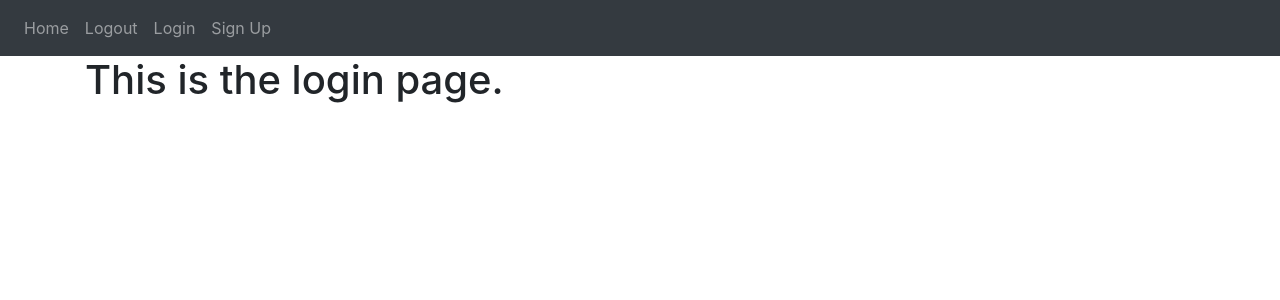
After one commit to Clemo97/flask-notes-app, a Flask app: template website/templates/login.html in a window 1280 px wide. The commit adds this page. Shown: the top 300 px of the page. Run offline with Flask 2, Linux system fonts and the light colour scheme; the template is opened without the code that fills it, so the values that code supplies are empty; some libraries are stand-ins or nearby versions.

Commit message:
login and sign up templates

```diff
--- a/website/templates/base.html
+++ b/website/templates/base.html
@@ -30,7 +30,10 @@
             </div>
         </div>
     </nav>
-
+    <div class="container">
+    {% block content %}
+    {% endblock %}
+    </div>
 
     <script src="https://code.jquery.com/jquery-3.2.1.slim.min.js"
         integrity="sha384-KJ3o2DKtIkvYIK3UENzmM7KCkRr/rE9/Qpg6aAZGJwFDMVNA/GpGFF93hXpG5KkN" crossorigin="anonymous">
--- a/website/templates/home.html
+++ b/website/templates/home.html
@@ -1 +1,5 @@
-{% extends "base.html" %} {% block title %}Changed{% endblock %}
+{% extends "base.html" %} {% block title %}Home{% endblock %}
+
+{% block content %}
+<h1>This is the home page.</h1>
+{% endblock %}
--- /dev/null
+++ b/website/templates/login.html
@@ -0,0 +1,5 @@
+{% extends "base.html" %} {% block title %}LOgin{% endblock %}
+
+{% block content %}
+<h1>This is the login page.</h1>
+{% endblock %}
--- /dev/null
+++ b/website/templates/sign_up.html
@@ -0,0 +1,5 @@
+{% extends "base.html" %} {% block title %}Sign Up{% endblock %}
+
+{% block content %}
+<h1>This is the sign up page.</h1>
+{% endblock %}
```
